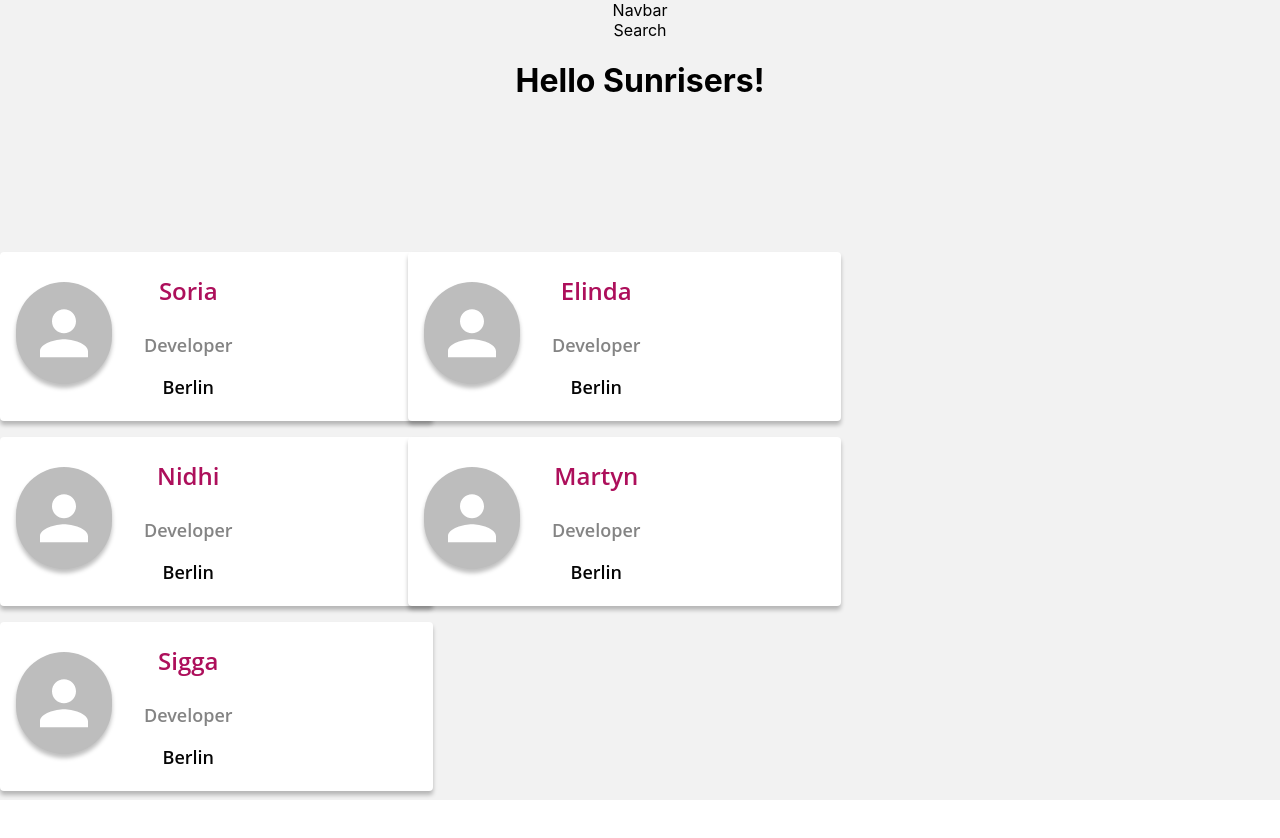
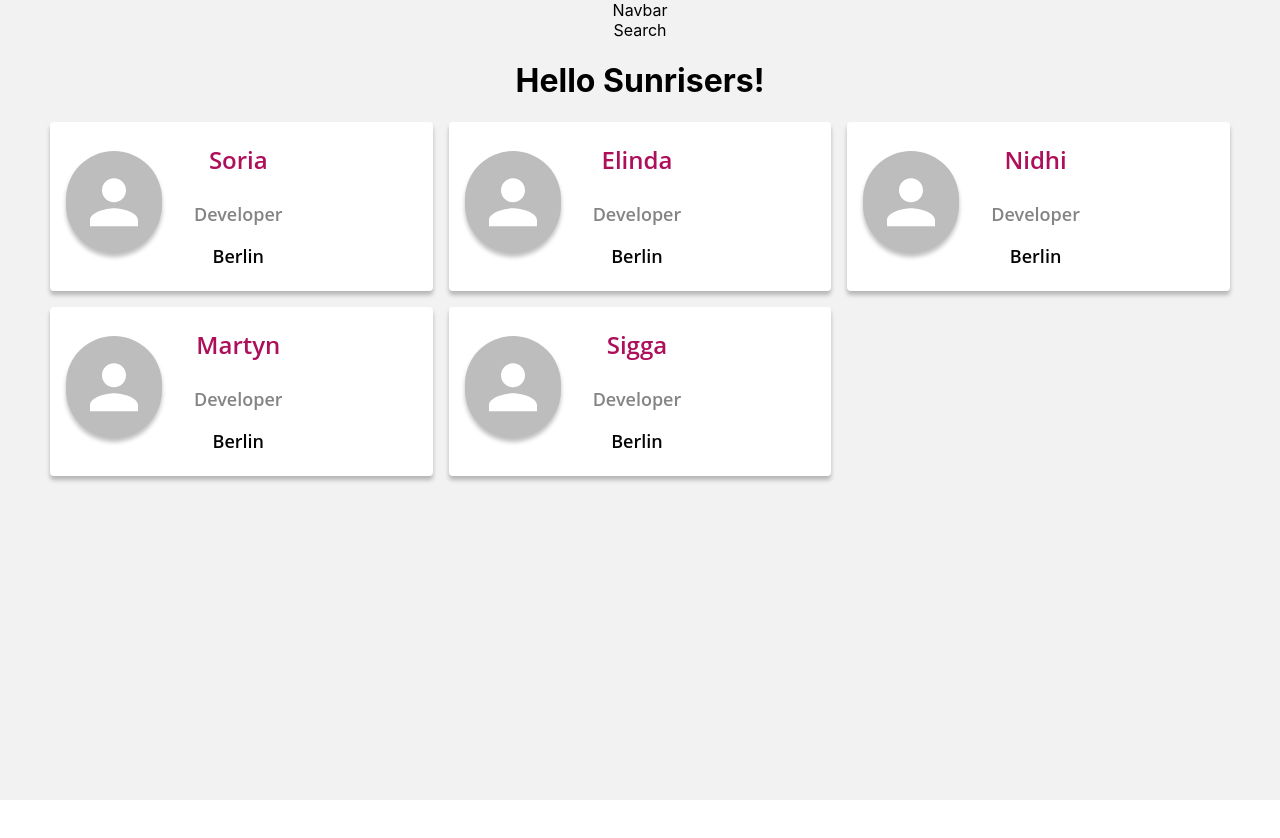
Before and after one commit to elindakuchi/FE-Sunrise, a React (Create React App) app: page / in a window 1280 px wide. Shown: the top 838 px of the page. Built offline with nearby package versions, Linux system fonts and the light colour scheme.

Commit message:
refactoring of the user cards

```diff
--- a/src/components/users/UserCard.js
+++ b/src/components/users/UserCard.js
@@ -16,7 +16,6 @@ const UserCard = ({ user }) => {
                 sx={{
                     display: "flex",
                     boxShadow: "0px 4px 4px rgba(0, 0, 0, 0.25)",
-                    width: "433px",
                     height: "169px",
                 }}
             >
--- a/src/components/users/Users.js
+++ b/src/components/users/Users.js
@@ -7,7 +7,17 @@ const Users = () => {
     const [users] = useContext(UserContext);
     console.log(users);
     return (
-        <div style={containerStyle}>
+        <div
+            style={{
+                boxSizing: "border-box",
+                paddingRight: "50px",
+                paddingLeft: "50px",
+                display: "flex",
+                flexDirection: "column",
+                width: "100%",
+                height: "100%",
+            }}
+        >
             {users.length === 0 ? (
                 "No users to display"
             ) : (
@@ -20,7 +30,8 @@ const Users = () => {
                     {users.map((user) => (
                         <Grid
                             item
-                            xs={6}
+                            xs={12}
+                            md={4}
                             rowSpacing={2}
                             columnSpacing={2}
                             key={user.id}
@@ -36,10 +47,9 @@ const Users = () => {
 
 export default Users;
 
-const containerStyle = {
-    display: "flex",
-    flexDirection: "column",
-    width: "100vh",
-    height: "100%",
-    justifyContent: "center",
-};
+// const containerStyle = {
+//     display: "flex",
+//     flexDirection: "column",
+//     width: "100%",
+//     height: "100%",
+// };
```
